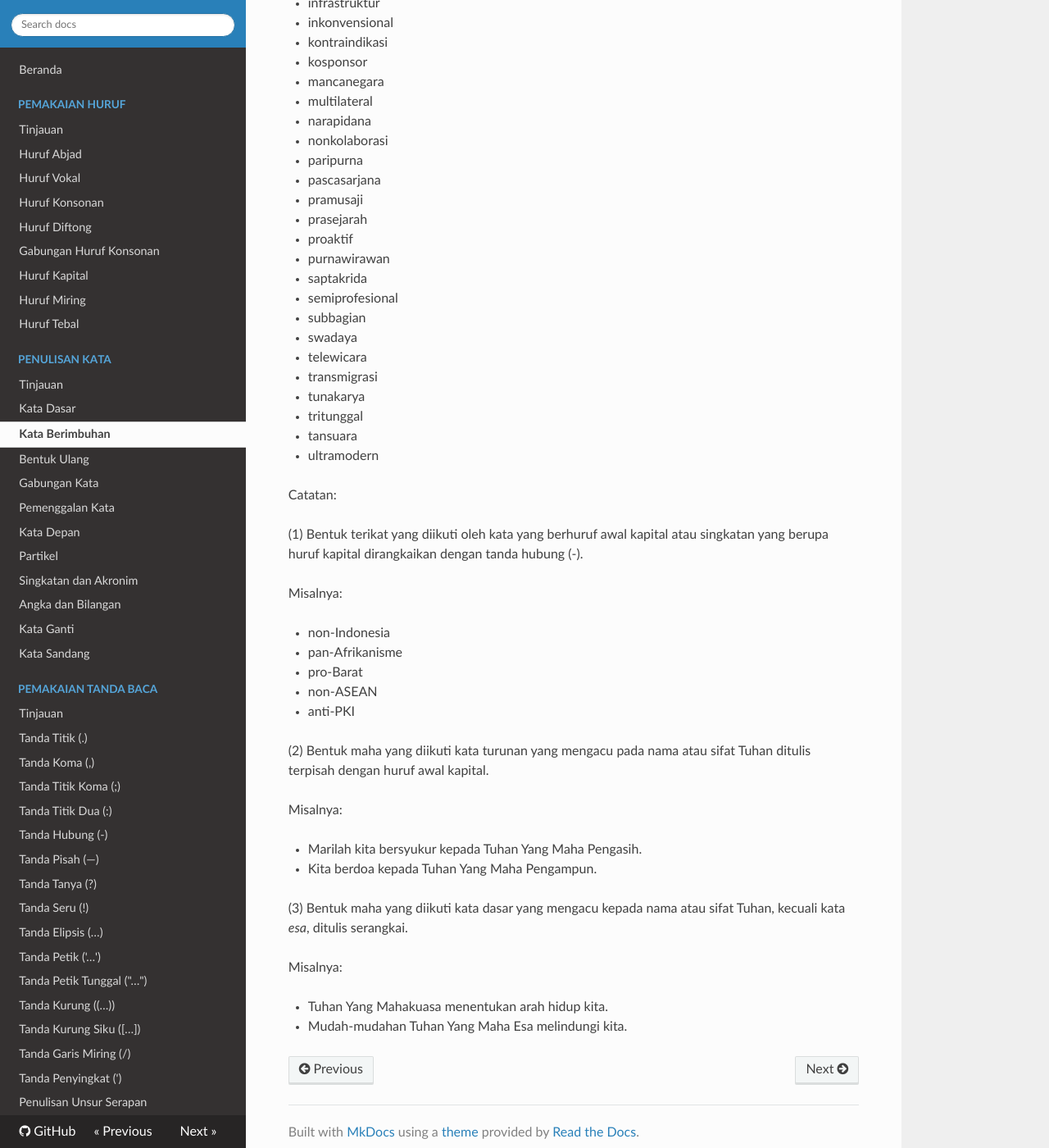
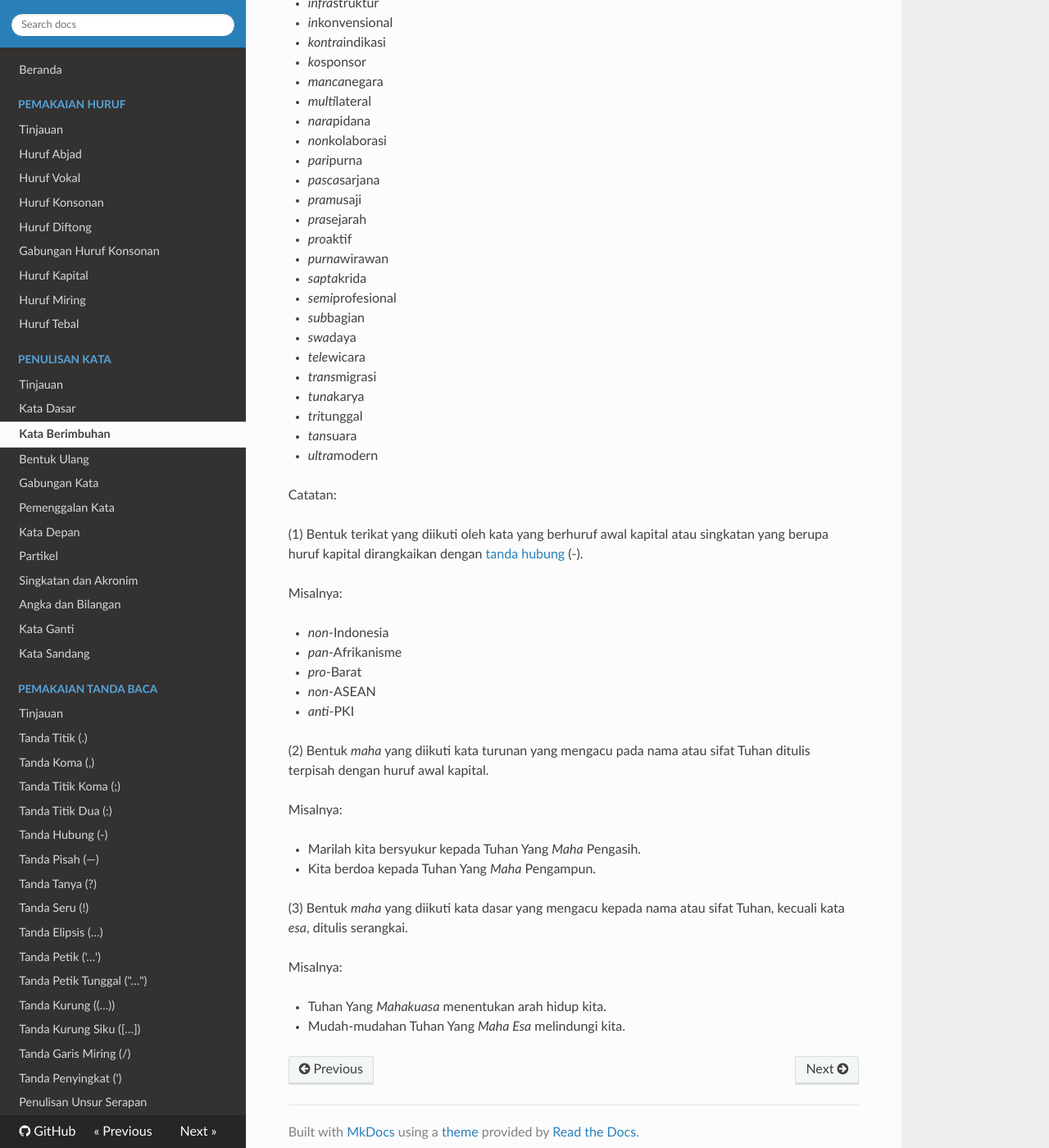
Before and after one commit to ivanlanin/puebi, an MkDocs documentation site: the page built from docs/kata/kata-berimbuhan.md, in a window 1280 px wide and 1400 px high, scrolled down 1091 px. Shown: the whole window at 82% size. Built offline with MkDocs 1.6.1, drawn with Linux system fonts in a browser that asks for light colours; nearby versions of some CDN libraries; old or Windows-style settings are respelled for this version of MkDocs; some of the changed text lies outside the part shown.

Commit message:
Kata berimbuhan: format

```diff
--- a/docs/kata/kata-berimbuhan.md
+++ b/docs/kata/kata-berimbuhan.md
@@ -3,88 +3,88 @@
 
 Misalnya:
 
-- berjalan
-- berkelanjutan
-- mempermudah
-- gemetar
-- lukisan
-- kemauan
-- perbaikan
+- *ber*jalan
+- *ber*kelanjutan
+- *memper*mudah
+- g*em*etar
+- lukis*an*
+- *ke*mau*an*
+- *per*baik*an*
 
 Catatan:
 Imbuhan yang diserap dari unsur asing, seperti *-isme*, *-man*, *-wan*, atau *-wi*, ditulis serangkai dengan bentuk dasarnya.
 
 Misalnya:
 
-- sukuisme
-- seniman
-- kamerawan
-- gerejawi
+- suku*isme*
+- seni*man*
+- kamera*wan*
+- gereja*wi*
 
 !!! important ""
 	**II.B.2.** Bentuk terikat ditulis serangkai dengan kata yang mengikutinya.
 
 Misalnya:
 
-- adibusana
-- aerodinamika
-- antarkota
-- antibiotik
-- awahama
-- bikarbonat
-- biokimia
-- dekameter
-- demoralisasi
-- dwiwarna
-- ekabahasa
-- ekstrakurikuler
-- infrastruktur
-- inkonvensional
-- kontraindikasi
-- kosponsor
-- mancanegara
-- multilateral
-- narapidana
-- nonkolaborasi
-- paripurna
-- pascasarjana
-- pramusaji
-- prasejarah
-- proaktif
-- purnawirawan
-- saptakrida
-- semiprofesional
-- subbagian
-- swadaya
-- telewicara
-- transmigrasi
-- tunakarya
-- tritunggal
-- tansuara
-- ultramodern
+- *adi*busana
+- *aero*dinamika
+- *antar*kota
+- *anti*biotik
+- *awa*hama
+- *bi*karbonat
+- *bio*kimia
+- *deka*meter
+- *de*moralisasi
+- *dwi*warna
+- *eka*bahasa
+- *ekstra*kurikuler
+- *infra*struktur
+- *in*konvensional
+- *kontra*indikasi
+- *ko*sponsor
+- *manca*negara
+- *multi*lateral
+- *nara*pidana
+- *non*kolaborasi
+- *pari*purna
+- *pasca*sarjana
+- *pramu*saji
+- *pra*sejarah
+- *pro*aktif
+- *purna*wirawan
+- *sapta*krida
+- *semi*profesional
+- *sub*bagian
+- *swa*daya
+- *tele*wicara
+- *trans*migrasi
+- *tuna*karya
+- *tri*tunggal
+- *tan*suara
+- *ultra*modern
 
 Catatan:
 
-(1) Bentuk terikat yang diikuti oleh kata yang berhuruf awal kapital atau singkatan yang berupa huruf kapital dirangkaikan dengan tanda hubung (-).
+(1) Bentuk terikat yang diikuti oleh kata yang berhuruf awal kapital atau singkatan yang berupa huruf kapital dirangkaikan dengan [tanda hubung](../tanda-baca/tanda-hubung) (-).
 
 Misalnya:
 
-- non-Indonesia
-- pan-Afrikanisme
-- pro-Barat
-- non-ASEAN
-- anti-PKI
+- *non*-Indonesia
+- *pan*-Afrikanisme
+- *pro*-Barat
+- *non*-ASEAN
+- *anti*-PKI
 
-(2) Bentuk maha yang diikuti kata turunan yang mengacu pada nama atau sifat Tuhan ditulis terpisah dengan huruf awal kapital.
+(2) Bentuk *maha* yang diikuti kata turunan yang mengacu pada nama atau sifat Tuhan ditulis terpisah dengan huruf awal kapital.
 
 Misalnya:
 
-- Marilah kita bersyukur kepada Tuhan Yang Maha Pengasih.
-- Kita berdoa kepada Tuhan Yang Maha Pengampun.
+- Marilah kita bersyukur kepada Tuhan Yang *Maha* Pengasih.
+- Kita berdoa kepada Tuhan Yang *Maha* Pengampun.
 
-(3) Bentuk maha yang diikuti kata dasar yang mengacu kepada nama atau sifat Tuhan, kecuali kata *esa*, ditulis serangkai.
+(3) Bentuk *maha* yang diikuti kata dasar yang mengacu kepada nama atau sifat Tuhan, kecuali kata *esa*, ditulis serangkai.
 
 Misalnya:
 
-- Tuhan Yang Mahakuasa menentukan arah hidup kita.
-- Mudah-mudahan Tuhan Yang Maha Esa melindungi kita.
+- Tuhan Yang *Mahakuasa* menentukan arah hidup kita.
+- Mudah-mudahan Tuhan Yang *Maha Esa* melindungi kita.
```
